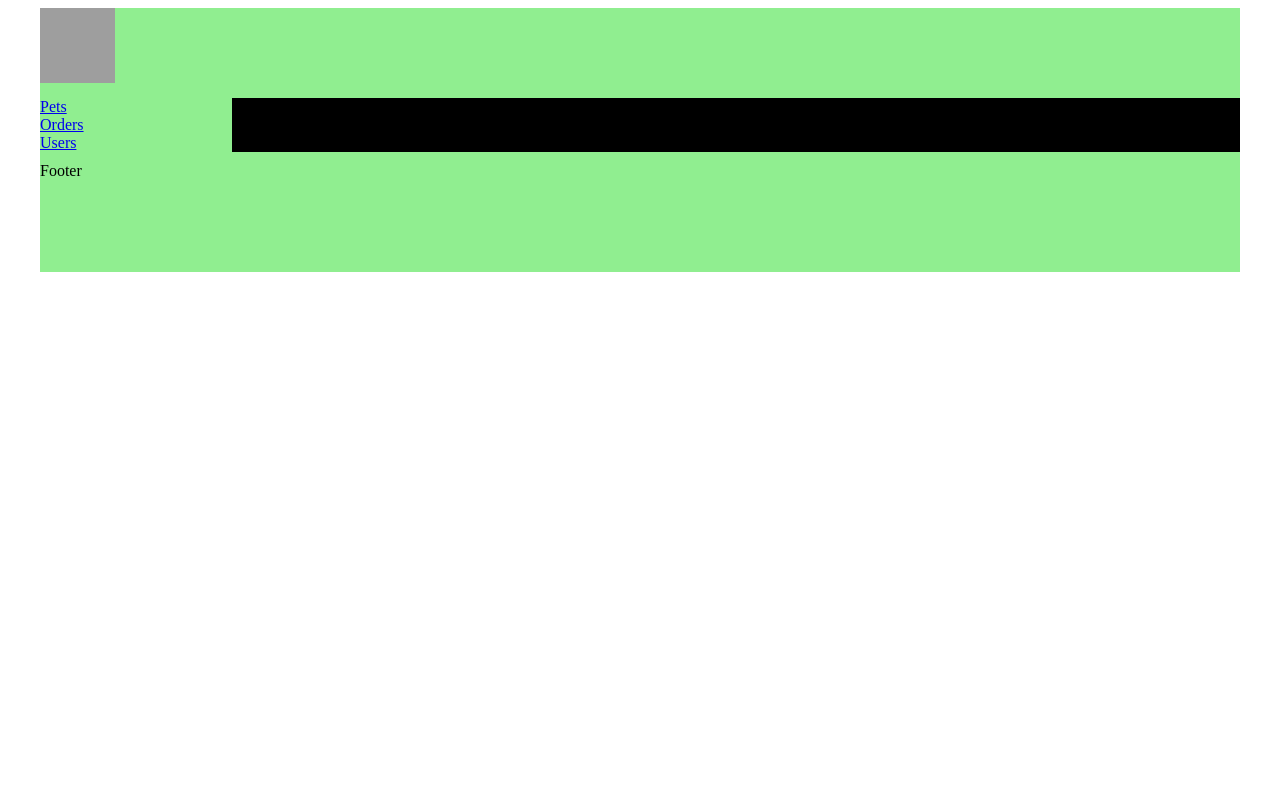
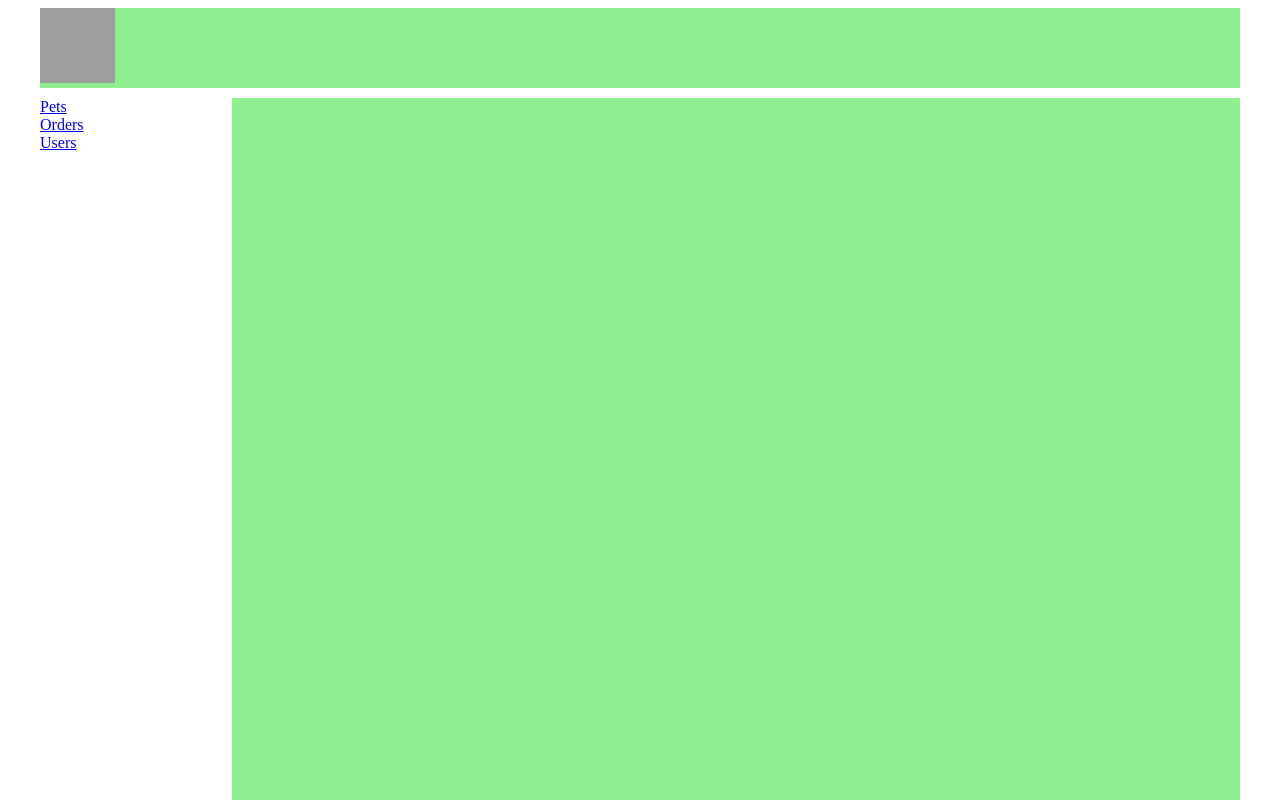
Before and after one commit to Yulian-21/pet-store-app, a React (Create React App) app: page / in a window 1280 px wide. Shown: the top 800 px of the page. Built offline with nearby package versions, Linux system fonts and the light colour scheme; grey boxes are pictures that could not be loaded.

Commit message:
Moidfy styles

```diff
--- a/src/App.css
+++ b/src/App.css
@@ -10,13 +10,14 @@
     grid-template-rows: 80px 1fr 110px;
     grid-template-columns: 2fr 10fr 1fr;
     grid-gap:10px;
-    background-color:lightgreen;
+    background-color:white;
   }
 
   .app-wrapper-content{
     grid-area: c;
-    background-color: black;
-    color: lightgreen;
+    background-color: lightgreen;
+    color: white;
+    height: 800px;
     }
     .app-wrapper-content img{
       width:200px;
```
